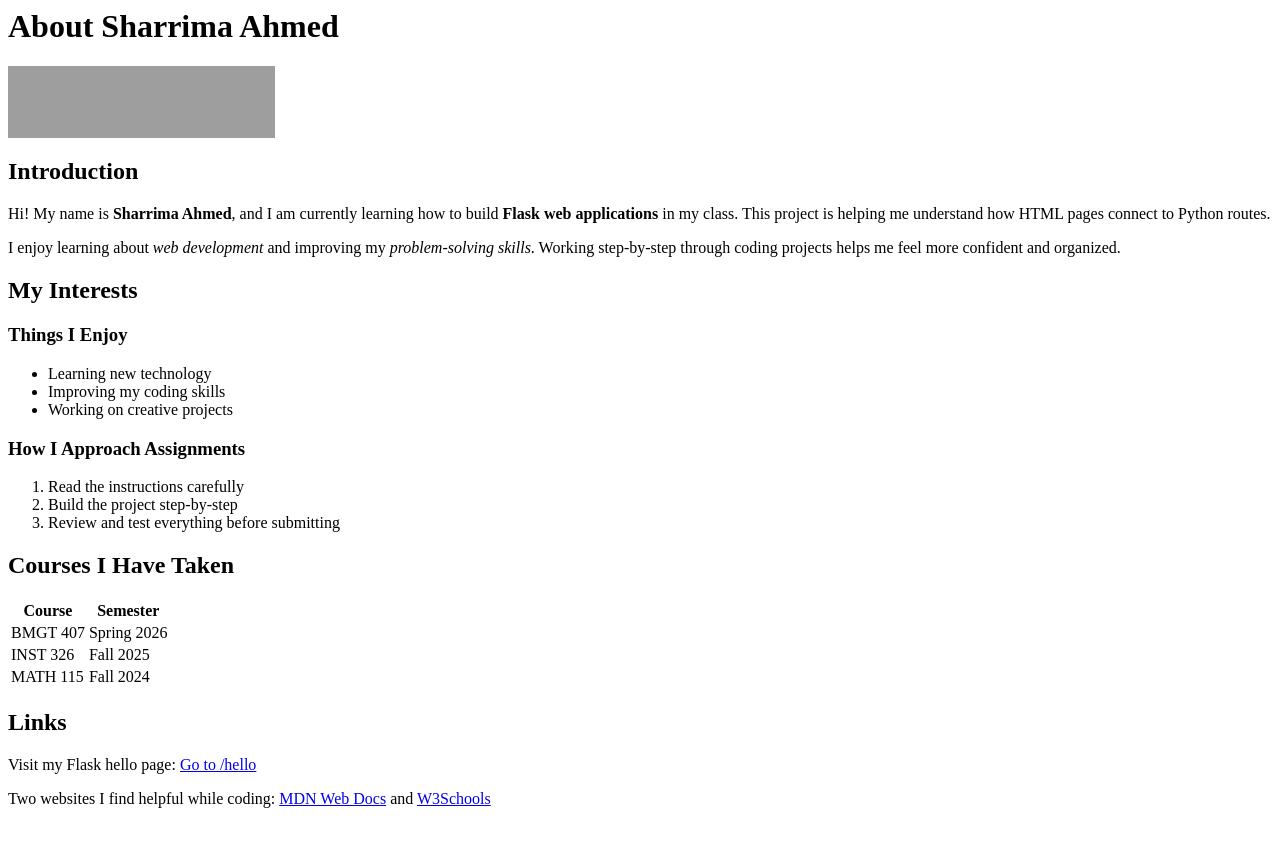
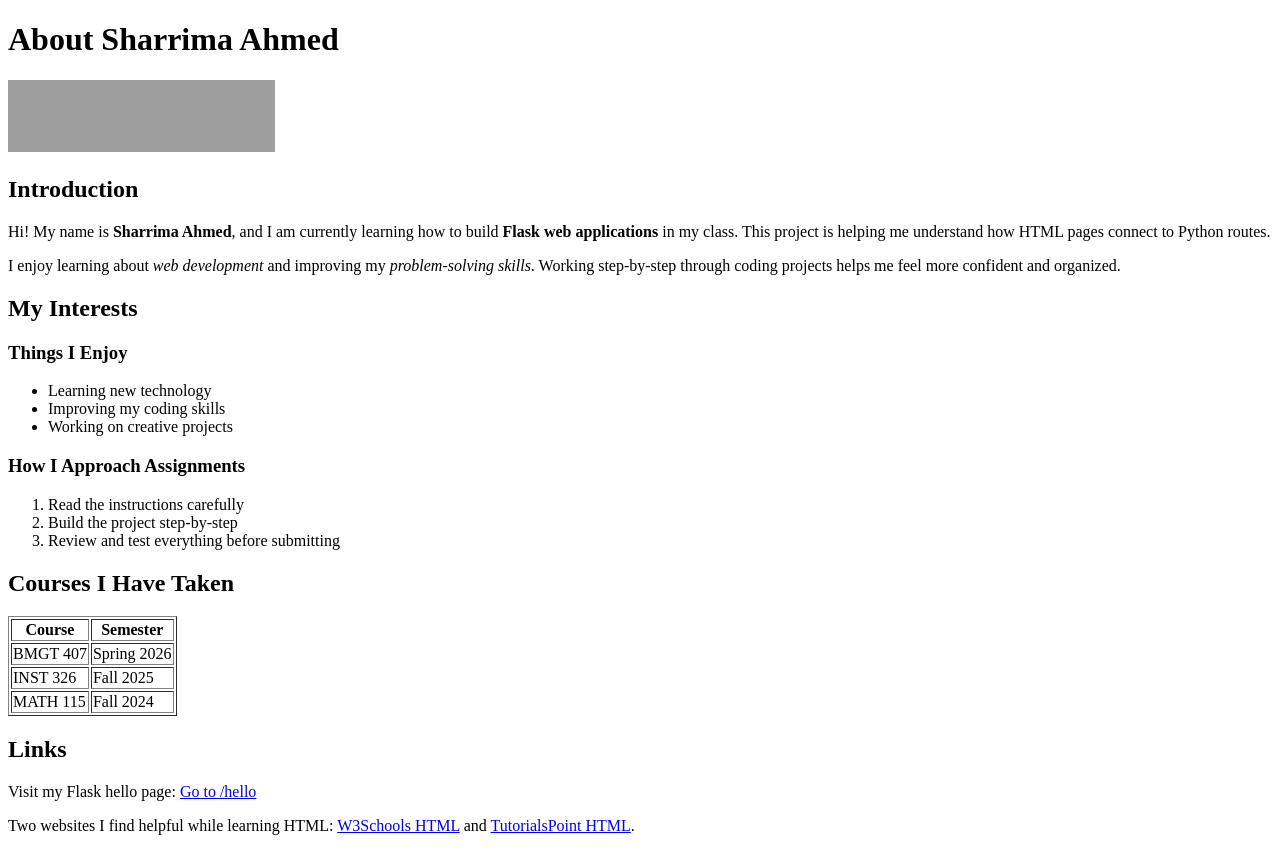
Before and after one commit to SharrimaAhmed/helloWorld, a Flask app: page /about in a window 1280 px wide. Before the commit the page ends 808 px from the top, so only its background shows below. Run offline with Flask 3, Linux system fonts and the light colour scheme; grey boxes are pictures that could not be loaded.

Commit message:
Update and finalize about.html content

```diff
--- a/templates/about.html
+++ b/templates/about.html
@@ -1,13 +1,20 @@
+<!DOCTYPE html>
+<html lang="en">
+<head>
+    <meta charset="UTF-8">
+    <title>About Sharrima Ahmed</title>
+</head>
+
 <body>
 
-    <!-- Comment 2: Main heading required -->
+    <!-- Comment 1: Main heading for the About page -->
     <h1>About Sharrima Ahmed</h1>
 
-    <img src="https://terpconnect.umd.edu/~jbono/bmgt407/images/smith-logo.png?v=1"
-     width="267"
-     height="72"
-     alt="Robert H. Smith Logo">
-
+    <!-- Comment 2: Robert H. Smith School logo image -->
+    <img src="https://terpconnect.umd.edu/~jbono/bmgt407/images/smith-logo.png"
+         width="267"
+         height="72"
+         alt="Robert H. Smith School of Business Logo">
 
     <h2>Introduction</h2>
 
@@ -41,7 +48,8 @@
 
     <h2>Courses I Have Taken</h2>
 
-    <table>
+    <!-- Comment 4: Table listing courses and semesters -->
+    <table border="1">
         <tr>
             <th>Course</th>
             <th>Semester</th>
@@ -68,10 +76,10 @@
     </p>
 
     <p>
-        Two websites I find helpful while coding:
-        <a href="https://developer.mozilla.org/" target="_blank">MDN Web Docs</a>
-        and
-        <a href="https://www.w3schools.com/">W3Schools</a>
-    </p>
-
+    Two websites I find helpful while learning HTML:
+    <a href="https://www.w3schools.com/html/" target="_blank">W3Schools HTML</a>
+    and
+    <a href="https://www.tutorialspoint.com/html/index.htm">TutorialsPoint HTML</a>.
+</p>
 </body>
+</html>
```
